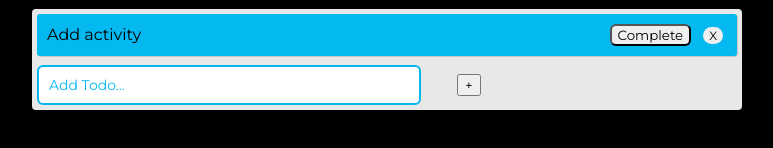
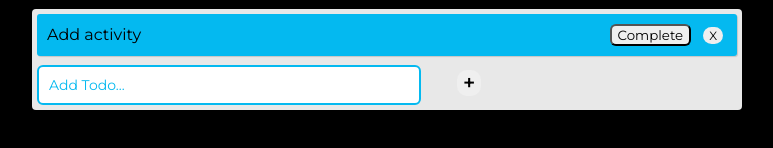
Before and after one commit to dariok87/react-hooks-practice, a React (Create React App) app: page / in a window 1280 px wide. Shown: the part 346-494 px from the top of the page, without its empty margins (253-1026 px from the left). Built offline with nearby package versions, Linux system fonts and the light colour scheme.

Commit message:
Change button style

```diff
--- a/src/App.css
+++ b/src/App.css
@@ -78,4 +78,9 @@ body {
   font-family: "Montserrat", sans-serif;
   margin-left: 36px;
   cursor: pointer;
+  border-radius: 10px;
+  font-size: 20px;
+  font-weight: bolder;
+  outline: none;
+  border-width: 0px;
 }
```
